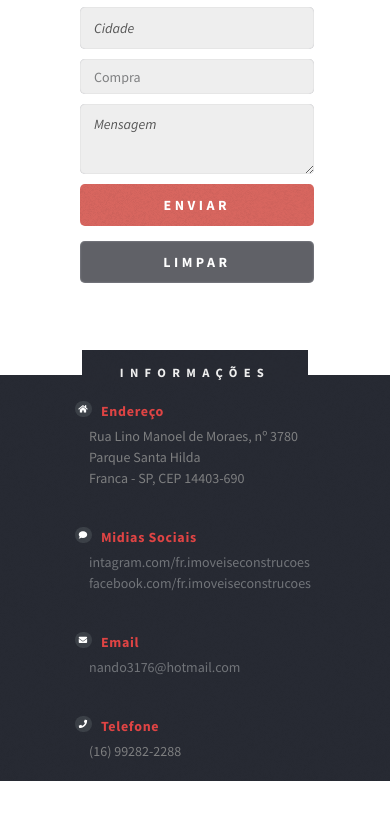
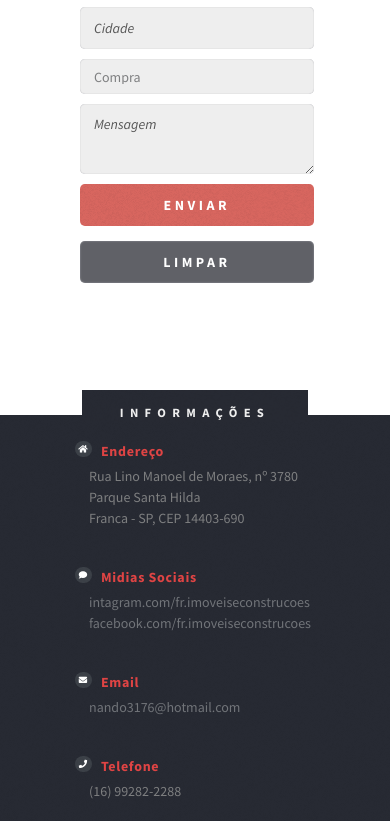
Before and after one commit to fabriciorangel07/frimoveiseconstrucoes, a plain HTML site: page contato.html in a window 390 px wide. Shown: the part 448-1269 px from the top of the page. Before the commit the page ends 1230 px from the top, so only its background shows below. Drawn offline with Linux system fonts and the light colour scheme.

Commit message:
atualizacao site

```diff
--- a/assets/css/contato.css
+++ b/assets/css/contato.css
@@ -1703,11 +1703,11 @@ input, select, textarea {
 			}
 
 			#footer {
-				position: relative;
+				position: absolute;
 				padding-left: 50px;
 				padding-bottom: 30px;
 				padding-top: 30px;
-				margin-top: 90px;
+				margin-top: 130px;
 			}
 
 				.footer_email {
```
